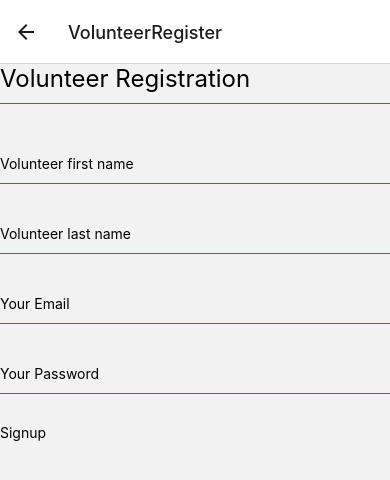
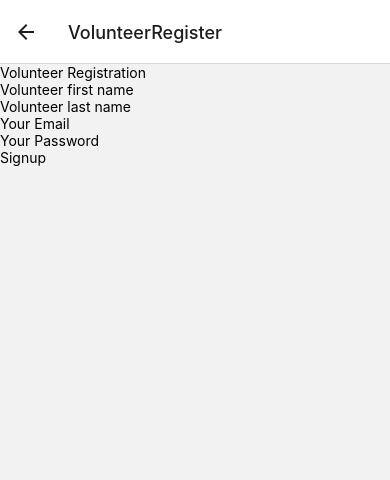
Before and after one commit to vboo123/AmcAppReactNative, a React Native app in the folder AmcApp/: screen /VolunteerRegister in a window 390 px wide. Shown: the top 480 px of the page. Built offline with nearby package versions, Linux system fonts and the light colour scheme.

Commit message:
Fixed Styling (Moved all styles to css file) and fixed login screen

```diff
--- a/AmcApp/Components/Login.js
+++ b/AmcApp/Components/Login.js
@@ -1,6 +1,6 @@
 import { StatusBar } from 'expo-status-bar';
 import React, {useState} from 'react';
-import { StyleSheet, Text, Modal, View, TouchableOpacity, Button} from 'react-native';
+import { Text, Modal, View, TouchableOpacity, TextInput } from 'react-native';
 import Styles from '../Styling/Styles.css';
 
 export default function Login({navigation})
@@ -27,12 +27,27 @@ export default function Login({navigation})
 
   return (
     <View style={Styles.container}>
+      <TextInput style={Styles.textinput} placeholder="Your Email"
+        onChangeText={newText => setEmail(newText)}
+        defaultValue={email}
+        underlineColorAndroid={'transparent'} />
+
+      <TextInput style={Styles.textinput} placeholder="Your Password"
+        onChangeText={newText => setPassword(newText)}
+        defaultValue={password}
+        secureTextEntry={true}
+        underlineColorAndroid={'transparent'} />
+
+      <TouchableOpacity style={Styles.button}>
+        <Text style={Styles.btnText}>Login</Text>
+      </TouchableOpacity>
+
       <TouchableOpacity title ='Register' style={Styles.button} onPress={() => setModalVisible(!modalVisible)}>
         <Text style={Styles.btnText}>Register</Text>
       </TouchableOpacity>
       <Modal animationType='slide' transparent={true} visible={modalVisible}>
         <View style={Styles.container}>
-          <View style={styles.modalView}>
+          <View style={Styles.modalView}>
             <TouchableOpacity style={Styles.button} onPress={() => onPressRegister('StudentRegister')}>
               <Text style={Styles.btnText}>Student Registration</Text>
             </TouchableOpacity>
@@ -46,21 +61,3 @@ export default function Login({navigation})
     </View>
   );
 }
-
-const styles = StyleSheet.create({
-    modalView: {
-    margin: 20,
-    backgroundColor: 'white',
-    borderRadius: 20,
-    padding: 35,
-    alignItems: 'center',
-    shadowColor: '#000',
-    shadowOffset: {
-      width: 0,
-      height: 2,
-    },
-    shadowOpacity: 0.25,
-    shadowRadius: 4,
-    elevation: 5,
-   }
-  });
--- a/AmcApp/Components/StudentRegister.js
+++ b/AmcApp/Components/StudentRegister.js
@@ -1,5 +1,5 @@
 import React, {useState} from 'react';
-import { StyleSheet, Text, View, TextInput, TouchableOpacity } from 'react-native';
+import { Text, View, TextInput, TouchableOpacity } from 'react-native';
 import Styles from '../Styling/Styles.css';
 
 export default function StudentRegister()
@@ -9,25 +9,25 @@ export default function StudentRegister()
   const [email, setEmail] = useState('');
   const [password, setPassword] = useState('');
     return(
-        <View style={styles.register}>
-            <Text style={styles.header}>Student Registration</Text>
+        <View style={Styles.register}>
+            <Text style={Styles.header}>Student Registration</Text>
 
-            <TextInput style={styles.textinput} placeholder="Parent first name"
+            <TextInput style={Styles.textinput} placeholder="Parent first name"
             onChangeText={newText => setFirstName(newText)}
             defaultValue={firstName}
             underlineColorAndroid={'transparent'} />
 
-            <TextInput style={styles.textinput} placeholder="Parent last name"
+            <TextInput style={Styles.textinput} placeholder="Parent last name"
             onChangeText={newText => setLastName(newText)}
             defaultValue={lastName}
             underlineColorAndroid={'transparent'} />
 
-            <TextInput style={styles.textinput} placeholder="Your Email"
+            <TextInput style={Styles.textinput} placeholder="Your Email"
             onChangeText={newText => setEmail(newText)}
             defaultValue={email}
             underlineColorAndroid={'transparent'} />
 
-            <TextInput style={styles.textinput} placeholder="Your Password"
+            <TextInput style={Styles.textinput} placeholder="Your Password"
             onChangeText={newText => setPassword(newText)}
             defaultValue={password}
             secureTextEntry={true}
@@ -40,25 +40,3 @@ export default function StudentRegister()
         </View>
     );
 }
-
-const styles = StyleSheet.create({
-  register: {
-    alignSelf: 'stretch',
-  },
-  header: {
-    fontSize: 24,
-    color: '#000000',
-    paddingBottom: 10,
-    marginBottom: 40,
-    borderBottomColor: '#129923',
-    borderBottomWidth: 1,
-  },
-  textinput: {
-    alignSelf: 'stretch',
-    height: 40,
-    marginBottom: 30,
-    color: '#000000',
-    borderBottomColor: '#129923',
-    borderBottomWidth: 1,
-  }
-});
--- a/AmcApp/Components/VolunteerRegister.js
+++ b/AmcApp/Components/VolunteerRegister.js
@@ -1,5 +1,5 @@
 import React, {useState} from 'react';
-import { StyleSheet, Text, View, TextInput, TouchableOpacity } from 'react-native';
+import { Text, View, TextInput, TouchableOpacity } from 'react-native';
 import Styles from '../Styling/Styles.css';
 
 export default function VolunteerRegister()
@@ -9,25 +9,25 @@ export default function VolunteerRegister()
   const [email, setEmail] = useState('');
   const [password, setPassword] = useState('');
     return(
-        <View style={styles.register}>
-            <Text style={styles.header}>Volunteer Registration</Text>
+        <View style={Styles.register}>
+            <Text style={Styles.header}>Volunteer Registration</Text>
 
-            <TextInput style={styles.textinput} placeholder="Volunteer first name"
+            <TextInput style={Styles.textinput} placeholder="Volunteer first name"
             onChangeText={newText => setFirstName(newText)}
             defaultValue={firstName}
             underlineColorAndroid={'transparent'} />
 
-            <TextInput style={styles.textinput} placeholder="Volunteer last name"
+            <TextInput style={Styles.textinput} placeholder="Volunteer last name"
             onChangeText={newText => setLastName(newText)}
             defaultValue={lastName}
             underlineColorAndroid={'transparent'} />
 
-            <TextInput style={styles.textinput} placeholder="Your Email"
+            <TextInput style={Styles.textinput} placeholder="Your Email"
             onChangeText={newText => setEmail(newText)}
             defaultValue={email}
             underlineColorAndroid={'transparent'} />
 
-            <TextInput style={styles.textinput} placeholder="Your Password"
+            <TextInput style={Styles.textinput} placeholder="Your Password"
             onChangeText={newText => setPassword(newText)}
             defaultValue={password}
             secureTextEntry={true}
@@ -39,25 +39,3 @@ export default function VolunteerRegister()
         </View>
     );
 }
-
-const styles = StyleSheet.create({
-  register: {
-    alignSelf: 'stretch',
-  },
-  header: {
-    fontSize: 24,
-    color: '#000000',
-    paddingBottom: 10,
-    marginBottom: 40,
-    borderBottomColor: '#129923',
-    borderBottomWidth: 1,
-  },
-  textinput: {
-    alignSelf: 'stretch',
-    height: 40,
-    marginBottom: 30,
-    color: '#000000',
-    borderBottomColor: '#129923',
-    borderBottomWidth: 1,
-  }
-});
--- a/AmcApp/Styling/Styles.css
+++ b/AmcApp/Styling/Styles.css
@@ -1,5 +1,4 @@
-.container
-{
+.container{
     flex: 1;
     color: #fff;
     align-content: center;
@@ -8,15 +7,46 @@
     padding-right: 60px;
 }
 
+.register{
+    align-self: stretch;
+}
+
 .button{
     align-self: stretch;
     align-items: center;
     padding: 20px;
-    background-color: #129923;
+    background-color: #47A310;
     margin-top: 30px;
 }
 
 .btnText{
     color: #fff;
     font-weight: bold;
+}
+
+.modalView{
+    margin: 20px;
+    background-color: white;
+    border-radius: 20px;
+    padding: 35px;
+    align-items: center;
+    box-shadow : 0px 2px;
+}
+
+.header{
+    font-size: 24;
+    color: #000000;
+    padding-bottom: 10px;
+    margin-bottom: 40px;
+    border-bottom-color: #47A310;
+    border-bottom-width: 1px;
+}
+
+.textinput{
+    align-self: stretch;
+    height: 40px;
+    margin-bottom: 30px;
+    color: #000000;
+    border-bottom-color: #47A310;
+    border-bottom-width: 1px;
   }
```
